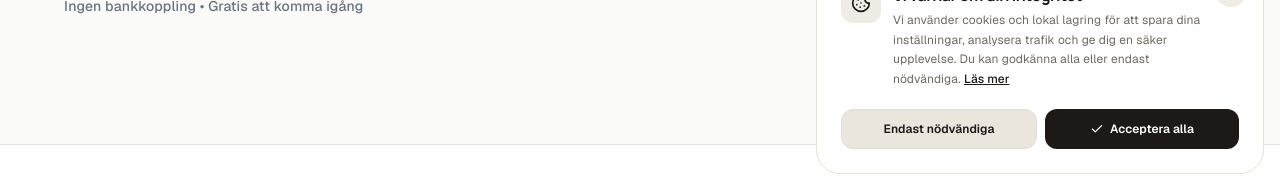
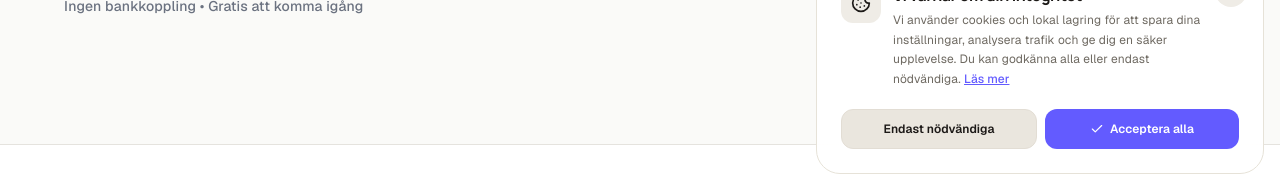
Before and after one commit to kevinwpts/Dejz, a React (Vite) app: page / in a window 1280 px wide. Shown: the part 610-800 px from the top of the page. Built offline with nearby package versions, Linux system fonts and the light colour scheme.

Commit message:
style: update brand accent color to indigo
Replace the primary accent color with a new indigo brand color (#635BFF) across the application, updating design system constants, CSS variables, and UI component styles.

```diff
--- a/src/components/CustomBottomNavigation.tsx
+++ b/src/components/CustomBottomNavigation.tsx
@@ -69,7 +69,7 @@ export function CustomBottomNavigation({
             onClick={() => {
               if (onPlusClick) onPlusClick();
             }}
-            className="w-11 h-11 sm:w-12 sm:h-12 bg-[#1C1917] dark:bg-white text-white dark:text-[#1C1917] rounded-full active:scale-90 flex items-center justify-center transition-all cursor-pointer shadow-md shadow-black/10 hover:opacity-95"
+            className="w-11 h-11 sm:w-12 sm:h-12 bg-[#635BFF] text-white rounded-full active:scale-90 flex items-center justify-center transition-all cursor-pointer shadow-md shadow-[#635BFF]/25 hover:bg-[#5148E5]"
             aria-label="Lägg till transaktion"
             title="Lägg till transaktion"
           >
@@ -123,7 +123,7 @@ function NavItem({
       title={label}
       className={`flex-1 h-full flex items-center justify-center py-2 px-1 transition-all duration-200 active:scale-90 cursor-pointer select-none rounded-2xl relative ${
         isActive
-          ? 'text-[#1C1917] dark:text-white'
+          ? 'text-[#635BFF] dark:text-[#7C75FF]'
           : 'text-[#8C867C] hover:text-[#1C1917] dark:text-[#A8A8A8]/70 dark:hover:text-white'
       }`}
     >
--- a/src/components/PeriodTimeline.tsx
+++ b/src/components/PeriodTimeline.tsx
@@ -269,7 +269,7 @@ export function PeriodTimeline({
               onClick={(e) => handleSelect(day.date, dayTime, e)}
               className={`flex flex-col items-center justify-center gap-1 w-[48px] sm:w-[52px] h-[54px] sm:h-[58px] p-1.5 rounded-xl transition-all duration-200 cursor-pointer select-none shrink-0 relative ${
                 isSelected
-                  ? 'bg-[#1C1917] dark:bg-white text-white dark:text-[#1C1917] border border-transparent shadow-xs scale-105 font-bold z-10 opacity-100'
+                  ? 'bg-[#635BFF] text-white border-transparent shadow-xs scale-105 font-bold z-10 opacity-100'
                   : hasCategoryMatch
                   ? 'bg-black/5 text-[#1C1917] border border-[#1C1917]/20 dark:bg-white/[0.08] dark:text-white dark:border-white/20 hover:bg-black/10 dark:hover:bg-white/[0.1] scale-100 opacity-100'
                   : isRealToday
@@ -283,7 +283,7 @@ export function PeriodTimeline({
               <span
                 className={`text-[8.5px] sm:text-[9px] tracking-wider uppercase leading-none ${
                   isSelected
-                    ? 'text-white dark:text-[#1C1917] font-bold'
+                    ? 'text-white font-bold'
                     : hasCategoryMatch
                     ? 'text-[#1C1917] dark:text-white font-bold'
                     : isRealToday
@@ -302,7 +302,7 @@ export function PeriodTimeline({
               {/* Fixed Item or Category Match Indicator Dot */}
               {((showFixedInCalendar && day.hasFixedItems) || (hasCategoryMatch && !isSelected)) && (
                 <span className={`w-1 h-1 rounded-full absolute bottom-1 shadow-none ${
-                  isSelected ? 'bg-white dark:bg-[#1C1917]' : 'bg-[var(--accent-color)]'
+                  isSelected ? 'bg-white' : 'bg-[#635BFF]'
                 }`} />
               )}
             </button>
--- a/src/components/TodayView.tsx
+++ b/src/components/TodayView.tsx
@@ -513,7 +513,7 @@ export function TodayView({
                   <button
                     type="button"
                     onClick={() => onNavigate("budget", "category-budgets")}
-                    className="text-xs font-semibold text-[#8C867C] dark:text-[#A8A8A8] hover:text-[#1C1917] dark:hover:text-white transition-colors cursor-pointer active:scale-95 touch-manipulation py-0.5 px-1"
+                    className="text-xs font-bold text-[#635BFF] dark:text-[#7C75FF] hover:opacity-80 transition-opacity cursor-pointer active:scale-95 touch-manipulation py-0.5 px-1"
                   >
                     {lang === 'en' ? 'Manage' : 'Hantera'}
                   </button>
--- a/src/components/ui/FilterSelectButton.tsx
+++ b/src/components/ui/FilterSelectButton.tsx
@@ -33,7 +33,7 @@ export const FilterSelectButton: React.FC<FilterSelectButtonProps> = ({
       }}
       className={`h-11 px-3.5 rounded-2xl border transition-all duration-150 flex items-center justify-between gap-2 cursor-pointer select-none shadow-none text-left active:scale-[0.98] disabled:opacity-50 disabled:pointer-events-none ${
         active
-          ? 'bg-[#EAE6DE] dark:bg-[#2D2D2D] border-[#1C1917]/20 dark:border-white/20 text-[#1C1917] dark:text-white font-bold'
+          ? 'bg-[#EEECFF] dark:bg-[#635BFF]/20 border-[#635BFF]/30 text-[#635BFF] dark:text-[#7C75FF] font-bold'
           : 'bg-white dark:bg-[#242424] border-[#E2DDD4] dark:border-[#383838] text-[#1C1917] dark:text-white hover:bg-[#DFD9CF] dark:hover:bg-[#2D2D2D]'
       } ${className}`}
     >
--- a/src/components/ui/SegmentedControl.tsx
+++ b/src/components/ui/SegmentedControl.tsx
@@ -54,7 +54,7 @@ export function SegmentedControl<T extends string = string>({
               fullWidth ? 'flex-1' : ''
             } ${
               isSelected
-                ? 'bg-[#1C1917] dark:bg-white text-white dark:text-[#1C1917] shadow-none'
+                ? 'bg-[#635BFF] text-white shadow-none'
                 : 'text-[#6E6961] dark:text-[#A8A8A8] hover:text-[#1C1917] dark:hover:text-white'
             }`}
           >
--- a/src/constants/designSystem.ts
+++ b/src/constants/designSystem.ts
@@ -14,10 +14,13 @@ export const DEJZ_COLORS = {
     textTertiary: '#8C867C',
     border: '#E2DDD4',
     borderStrong: '#D5CFC4',
-    accent: '#05B862',
-    accentSoft: '#E5F6ED',
+    accent: '#635BFF',
+    accentSoft: '#EEECFF',
+    accentPressed: '#5148E5',
+    accentOnSolid: '#FFFFFF',
     danger: '#EF4444',
     warning: '#F59E0B',
+    success: '#05B862',
   },
   dark: {
     canvas: '#181818',
@@ -29,10 +32,13 @@ export const DEJZ_COLORS = {
     textTertiary: '#71717A',
     border: '#383838',
     borderStrong: '#3D3D3D',
-    accent: '#05B862',
-    accentSoft: '#0D2E1F',
+    accent: '#7C75FF',
+    accentSoft: 'rgba(99, 91, 255, 0.2)',
+    accentPressed: '#5148E5',
+    accentOnSolid: '#FFFFFF',
     danger: '#F87171',
     warning: '#FBBF24',
+    success: '#05B862',
   },
 } as const;
 
--- a/src/index.css
+++ b/src/index.css
@@ -208,15 +208,17 @@ textarea {
   --shadow-level-2: none;
   --shadow-level-3: none;
 
-  /* Brand Accents & Colors */
-  --accent-color: #1C1917;
-  --accent-hover: #2E2A27;
-  --accent-gradient: linear-gradient(145deg, #1C1917 0%, #2E2A27 100%);
+  /* Brand Accents & Colors - Dejz Indigo Accent */
+  --accent-color: #635BFF;
+  --accent-hover: #5148E5;
+  --accent-pressed: #5148E5;
+  --accent-gradient: linear-gradient(145deg, #635BFF 0%, #5148E5 100%);
   --text-on-accent: #FFFFFF;
-  --accent-soft: #E5F6ED;
-  --dejz-accent: #05B862;
+  --accent-soft: #EEECFF;
+  --accent-on-solid: #FFFFFF;
+  --dejz-accent: #635BFF;
   --accent-glow: none;
-  --accent-secondary-color: #E2DDD4;
+  --accent-secondary-color: #EEECFF;
 
   /* Primary button states (Light mode) */
   --btn-primary-bg: #1C1917;
@@ -237,9 +239,9 @@ textarea {
   --warning-color: #F59E0B;
   --info-color: #1C1917;
 
-  --nav-active-color: #1C1917;
+  --nav-active-color: #635BFF;
   --nav-inactive-color: #8C867C;
-  --nav-plus-bg: #1C1917;
+  --nav-plus-bg: #635BFF;
   --nav-plus-shadow: none;
 
   --income-card-bg: var(--surface-color);
@@ -298,14 +300,16 @@ textarea {
   --logo-color: #FFFFFF;
 
   /* Brand Accents & Colors (Dark) */
-  --accent-color: #FFFFFF;
-  --accent-hover: #EBEAE8;
-  --accent-gradient: linear-gradient(135deg, #FFFFFF 0%, #EBEAE8 100%);
-  --text-on-accent: #181818;
-  --accent-soft: #0D2E1F;
-  --dejz-accent: #05B862;
+  --accent-color: #7C75FF;
+  --accent-hover: #5148E5;
+  --accent-pressed: #5148E5;
+  --accent-gradient: linear-gradient(135deg, #7C75FF 0%, #5148E5 100%);
+  --text-on-accent: #FFFFFF;
+  --accent-soft: rgba(99, 91, 255, 0.2);
+  --accent-on-solid: #FFFFFF;
+  --dejz-accent: #635BFF;
   --accent-glow: none;
-  --accent-secondary-color: #333333;
+  --accent-secondary-color: rgba(99, 91, 255, 0.15);
 
   /* Primary button states (Dark mode) */
   --btn-primary-bg: #FFFFFF;
```
Also changed, not shown: src/components/ui/FilterMenuModal.tsx (+4 -4 lines).
